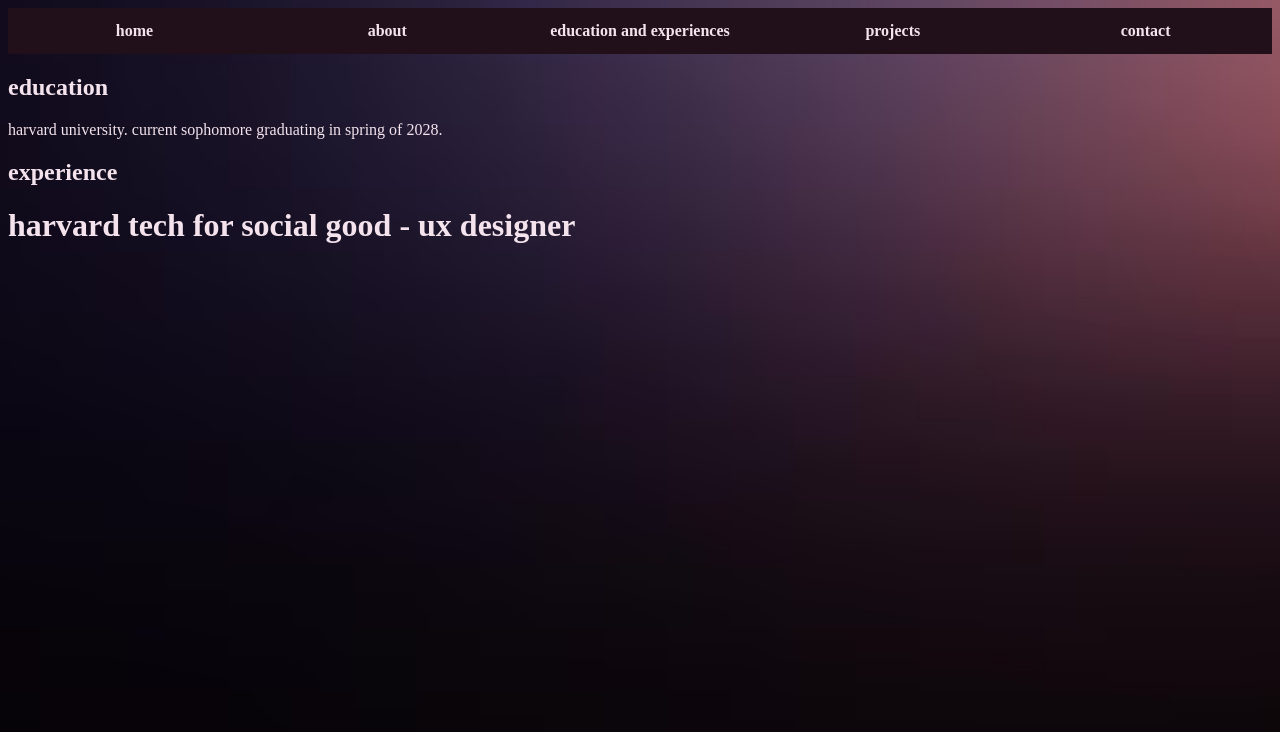
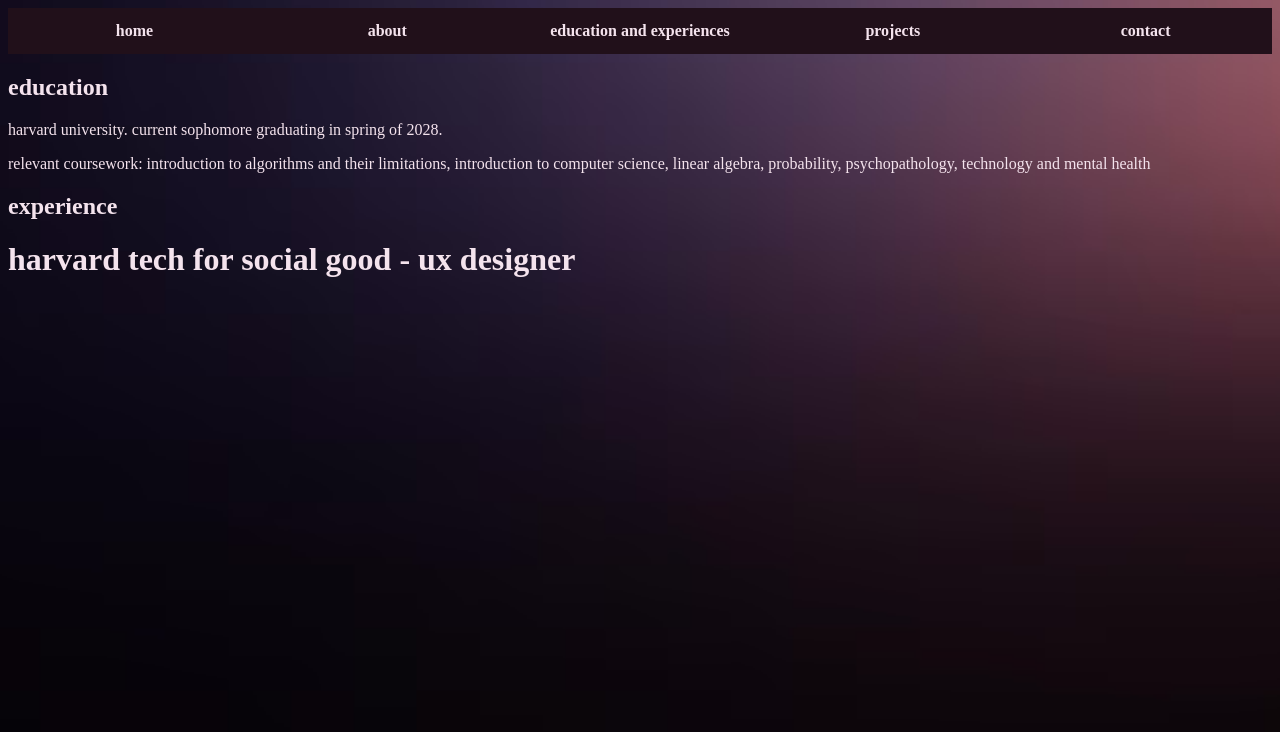
Before and after one commit to alatran/alatran.github.io, a plain HTML site: page personal site/education_and_experiences.html in a window 1280 px wide. Drawn offline with Linux system fonts and the light colour scheme.

Commit message:
Update education_and_experiences.html

```diff
--- a/personal site/education_and_experiences.html
+++ b/personal site/education_and_experiences.html
@@ -22,6 +22,7 @@
 
     <h2>education</h2>
     <p>harvard university. current sophomore graduating in spring of 2028.</p>
+    <p>relevant coursework: introduction to algorithms and their limitations, introduction to computer science, linear algebra, probability, psychopathology, technology and mental health</p>
 
     <h2>experience</h2>
     <h1>harvard tech for social good - ux designer</h1>
```
